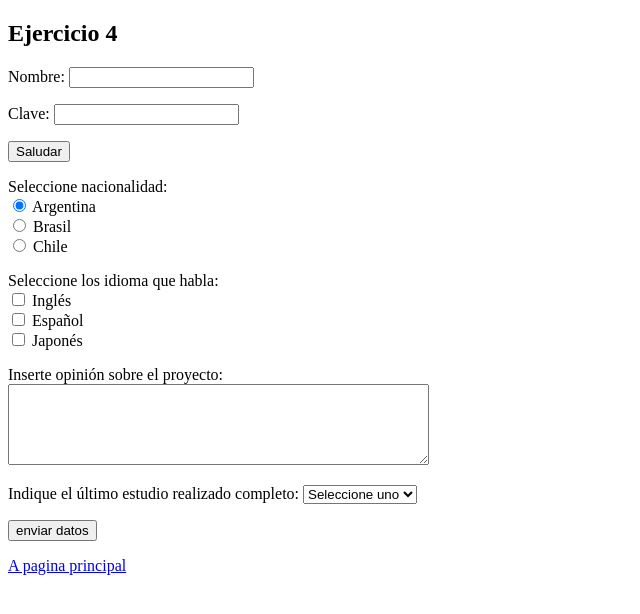
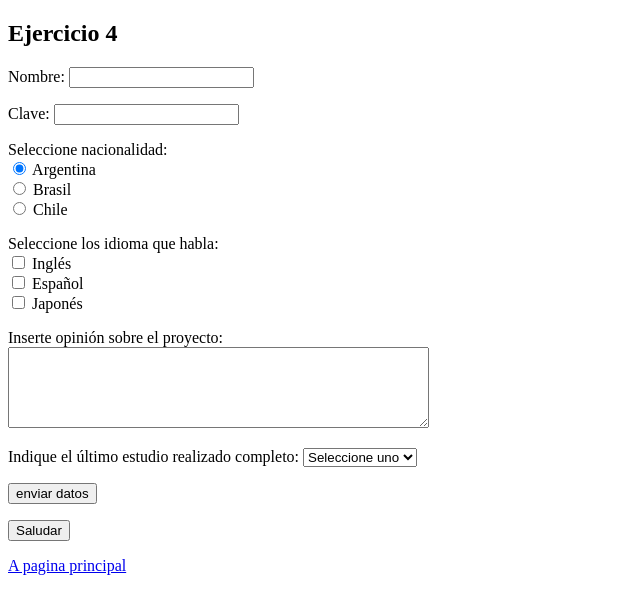
Before and after one commit to Nico-CN/modeloejhtml-78652, a plain HTML site: page Ejercicio4.html in a window 1280 px wide. Shown: the whole page, without its empty margins (0-640 px from the left). Drawn offline with Linux system fonts and the light colour scheme.

Commit message:
1 file modified

```diff
--- a/Ejercicio4.html
+++ b/Ejercicio4.html
@@ -18,9 +18,7 @@
     <p>
       Clave: <input type="password" name="clave" id="clave">
     </p>
-    <p>
-      <input type="button" name="alert" value="Saludar" onclick="alert(Hi everyvody)">
-    </p>
+
     <p>
       Seleccione nacionalidad:
       <br>
@@ -57,6 +55,9 @@
     <p>
       <input type="submit" name="enviar" value="enviar datos">
     </p>
+    <p>
+      <input type="button" name="alert" value="Saludar" onclick="alert('hola')"/>
+    </p>
 
   </form>
   <a href="/index.html">A pagina principal</a>
```
